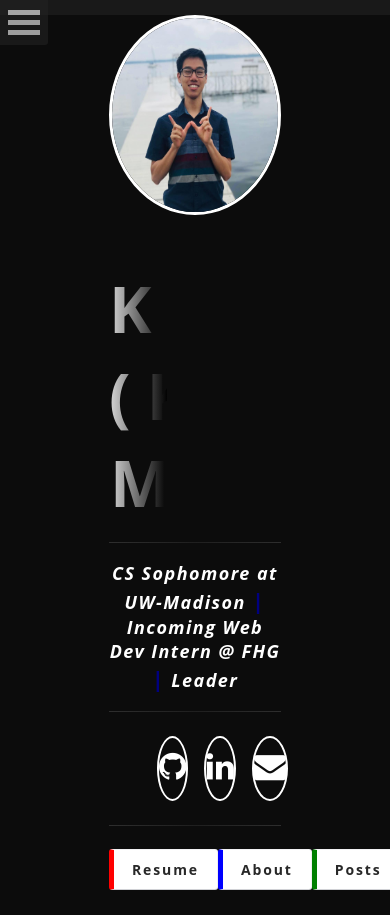
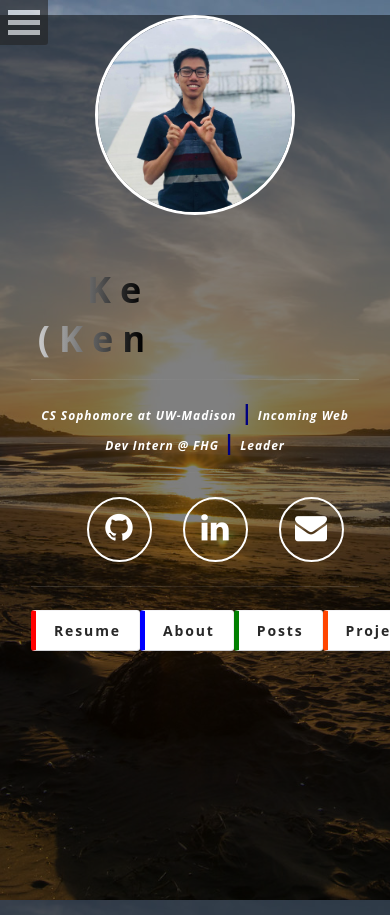
Before and after one commit to klmui/klmui2, a Jekyll site: the page built from index.html, in a window 390 px wide. Built offline with Jekyll 4.4.1, drawn with Linux system fonts in a browser that asks for light colours.

Commit message:
add responsiveness :)

```diff
--- a/_config.yml
+++ b/_config.yml
@@ -9,7 +9,7 @@ navlogo:            'assets/img/Kenny.png'
 background:         'assets/img/background.jpg'
 tiled_bg:           false   # Set this true if you want to tile your background image, otherwise it will be covered
 locale:             en_US
-url:                https://klmui.github.io/
+url:                http://127.0.0.1:4000/
 
 # Jekyll
 permalink:          /:title/
--- a/_sass/site.scss
+++ b/_sass/site.scss
@@ -20,8 +20,7 @@ body {
 	background-position: center center;
 	background-attachment: fixed;
 	@media #{$small} {
-	    background-image: none !important;
-		background: $white;
+      background-image: url("../img/background.jpg") !important;
 	}
 }
 * {
@@ -33,6 +32,35 @@ body {
 *::before {
 	box-sizing: border-box;
 }
+
+#main-page {
+    z-index: 100 !important;
+    background-color: transparent;
+    /* box-shadow: none; */
+    width: 60vw !important;
+    max-width: 100vw;
+    margin-bottom: 70px;
+    box-shadow: none;
+    @media #{$small} {
+        width: 100vw !important;
+    }
+}
+
+.color-overlay {
+    position: absolute;
+    top: 0;
+    left: 0;
+    background-color: rgba(0, 0, 0, 0.5);
+    width: 100%;
+    height: 100%;
+    z-index: -1;
+    @media #{$small} {
+        position: absolute !important;
+        top: 0 !important;
+        left: 0 !important;
+    }
+}
+
 .header {
 	height: 100%;
 	position: relative;
@@ -47,6 +75,35 @@ body {
 	    display: block !important;
 	}
 }
+
+#site-title {
+    margin-top: 50px;
+    letter-spacing: 0.5em;
+    @media #{$small} {
+        font-size: 18px;
+    }
+}
+
+#site-bio {
+    font-size: 18px;
+    letter-spacing: 0.08em;
+    @media #{$small} {
+        font-size: 12px;
+    }
+}
+
+.sections {
+    text-align: center;
+    font-weight: bold;
+    letter-spacing: 0.1em;
+    font-family: 'Open Sans';
+    display: flex;
+    @media #{$small} {
+        display: flex;
+        justify-content: space-around;
+    }
+ }
+
 .flex {
 	display: -webkit-box;
 	display: -webkit-flex;
--- a/assets/css/main-page-custom.css
+++ b/assets/css/main-page-custom.css
@@ -14,35 +14,6 @@ body {
         opacity: 1;
      }
 }
-
-.color-overlay {
-     position: absolute;
-     top: 0;
-     left: 0;
-     background-color: rgba(0, 0, 0, 0.5);
-     width: 100%;
-     height: 100%;
-     z-index: -1;
- }
-
- #main-page {
-     z-index: 100 !important;
-     background-color: transparent;
-     /* box-shadow: none; */
-     width: 60vw !important;
-     max-width: 100vw;
-     margin-bottom: 70px;
-    box-shadow: none;
- }
-
- .sections {
-    text-align: center;
-    font-weight: bold;
-    letter-spacing: 0.1em;
-    font-family: 'Open Sans';
-    display: flex;
-
- }
 
  /* For silver text animation */
  .text-animation {
@@ -64,13 +35,3 @@ body {
  }
 
 /* End of animation */
-
-#site-title {
-    margin-top: 50px;
-    letter-spacing: 0.5em;
-}
-
-#site-bio {
-    font-size: 18px;
-    letter-spacing: 0.08em;
-}
```
